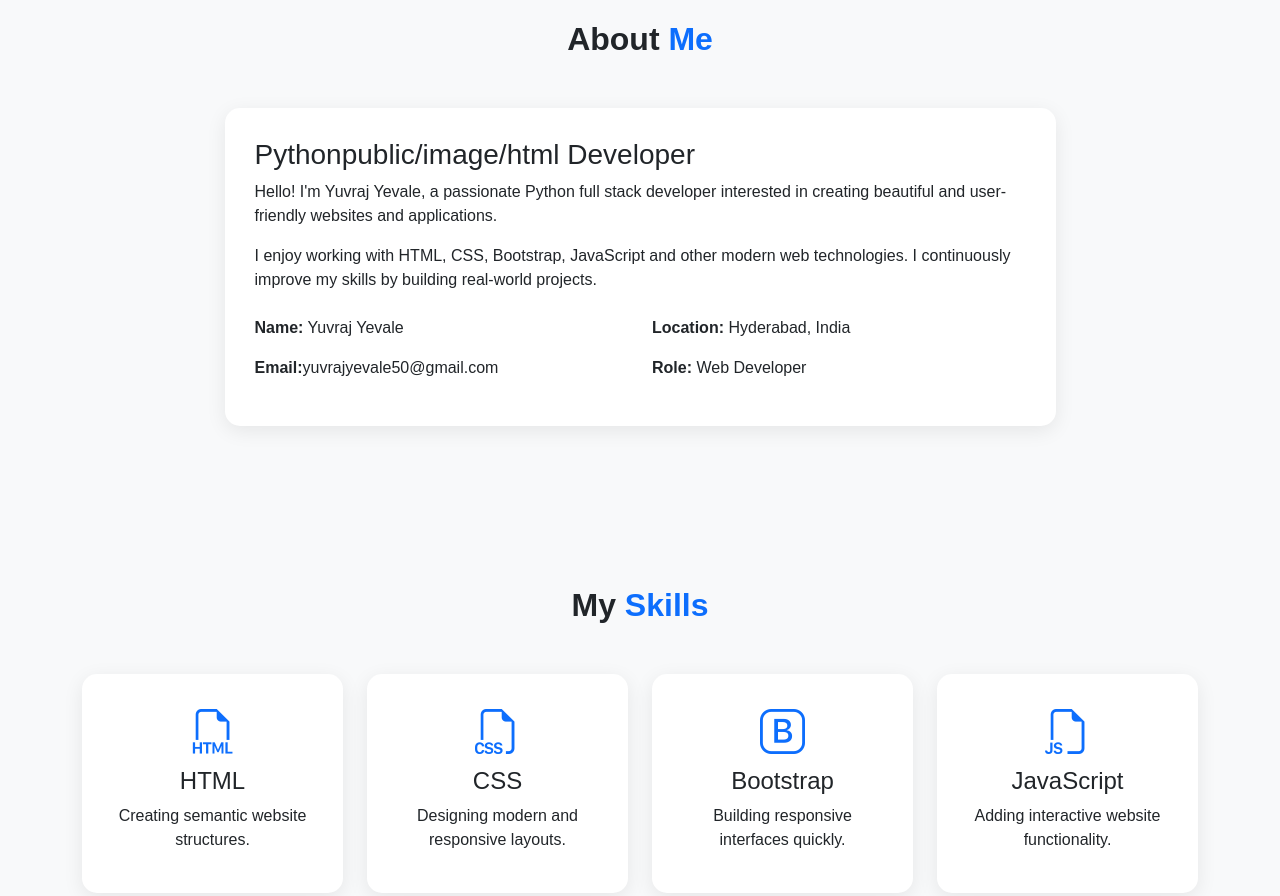
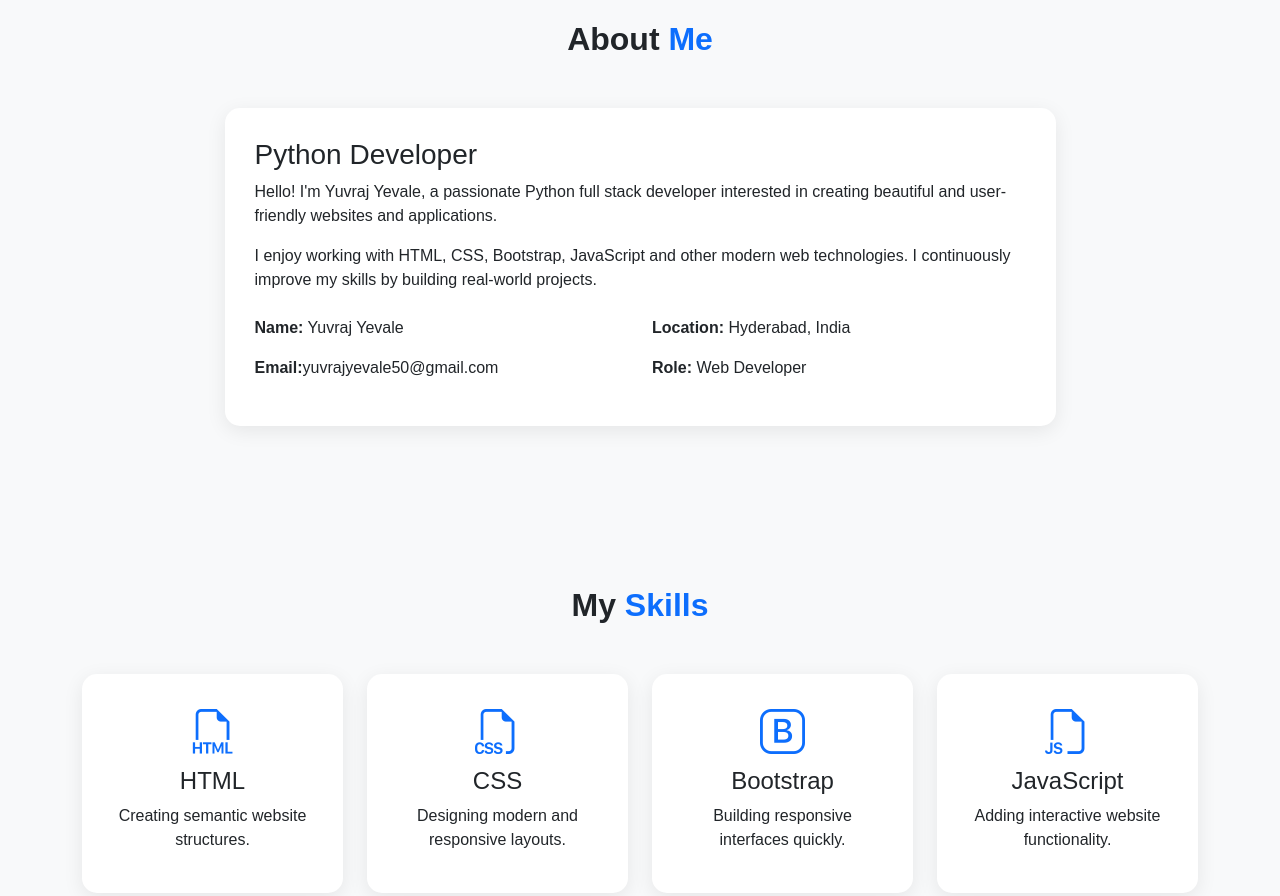
Before and after one commit to yuvrajyevale50/yuvraj_yevale123, a plain HTML site: page index.html in a window 1280 px wide. Shown: the part 860-1756 px from the top of the page. Drawn offline with nearby package versions, Linux system fonts and the light colour scheme.

Commit message:
Update index.html

```diff
--- a/index.html
+++ b/index.html
@@ -269,7 +269,7 @@
             <div class="col-lg-9">
 
                 <div class="about-box">
-                    <h3>Pythonpublic/image/html Developer</h3>
+                    <h3>Python Developer</h3>
 
                     <p>
                         Hello! I'm Yuvraj Yevale, a passionate Python full stack developer
```
